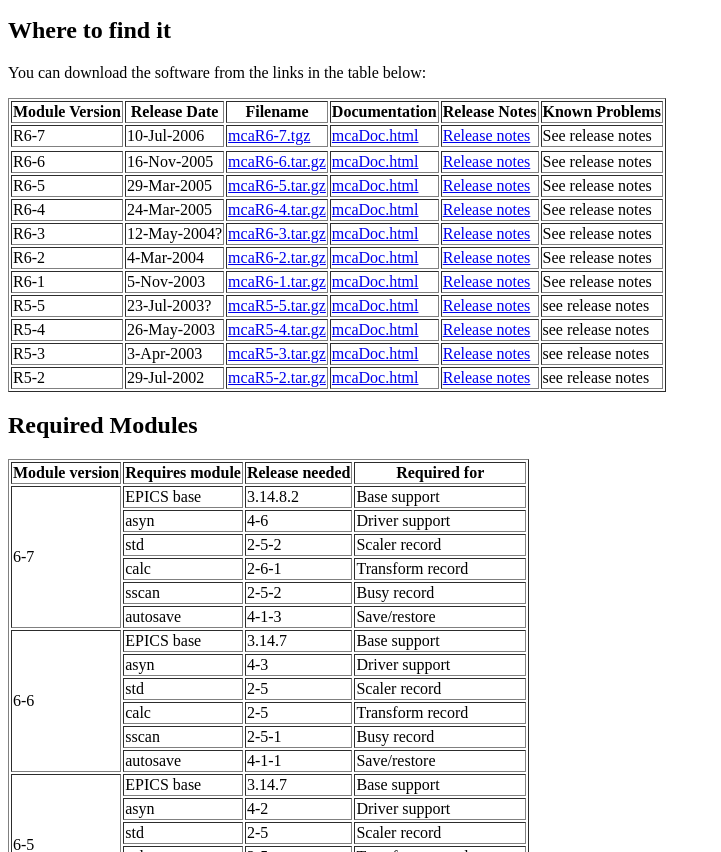
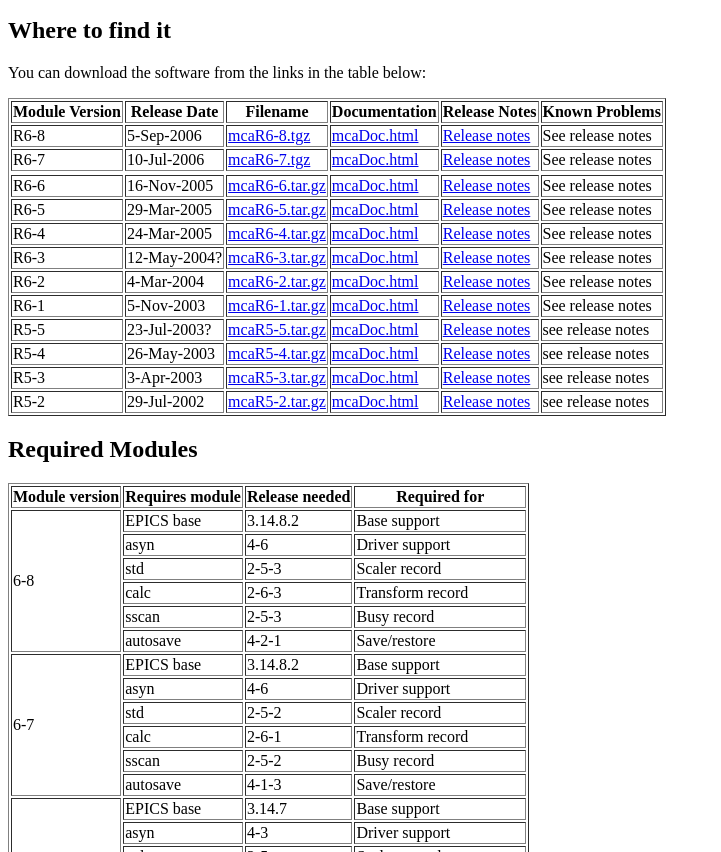
Before and after one commit to epics-modules/mca, a plain HTML site: page documentation/mca.html in a window 1280 px wide. Shown: the part 741-1593 px from the top of the page, without its empty margins (0-721 px from the left). Drawn offline with Linux system fonts and the light colour scheme.

Commit message:
Added 6-8

```diff
--- a/documentation/mca.html
+++ b/documentation/mca.html
@@ -60,6 +60,15 @@ below:</p>
     <th>Documentation</th>
     <th>Release Notes</th>
     <th>Known Problems</th>
+  </tr>
+
+  <tr>
+    <td>R6-8</td>
+    <td>5-Sep-2006</td>
+    <td><a href="pub/mcaR6-8.tgz">mcaR6-8.tgz</a></td>
+    <td><a href="mcaDoc.html">mcaDoc.html</a></td>
+    <td><a href="mcaReleaseNotes.html">Release notes</a></td>
+    <td>See release notes</td>
   </tr>
 
   <tr>
@@ -173,6 +182,38 @@ below:</p>
     <th>Requires module</th>
     <th>Release needed</th>
     <th>Required for</th>
+  </tr>
+
+  <tr>
+    <td rowspan=6>6-8</td>
+    <td>EPICS base</td>
+    <td>3.14.8.2</td>
+    <td>Base support</td>
+  </tr>
+  <tr>
+    <td>asyn</td>
+    <td>4-6</td>
+    <td>Driver support</td>
+  </tr>
+  <tr>
+    <td>std</td>
+    <td>2-5-3</td>
+    <td>Scaler record</td>
+  </tr>
+  <tr>
+    <td>calc</td>
+    <td>2-6-3</td>
+    <td>Transform record</td>
+  </tr>
+  <tr>
+    <td>sscan</td>
+    <td>2-5-3</td>
+    <td>Busy record</td>
+  </tr>
+  <tr>
+    <td>autosave</td>
+    <td>4-2-1</td>
+    <td>Save/restore</td>
   </tr>
 
   <tr>
```
